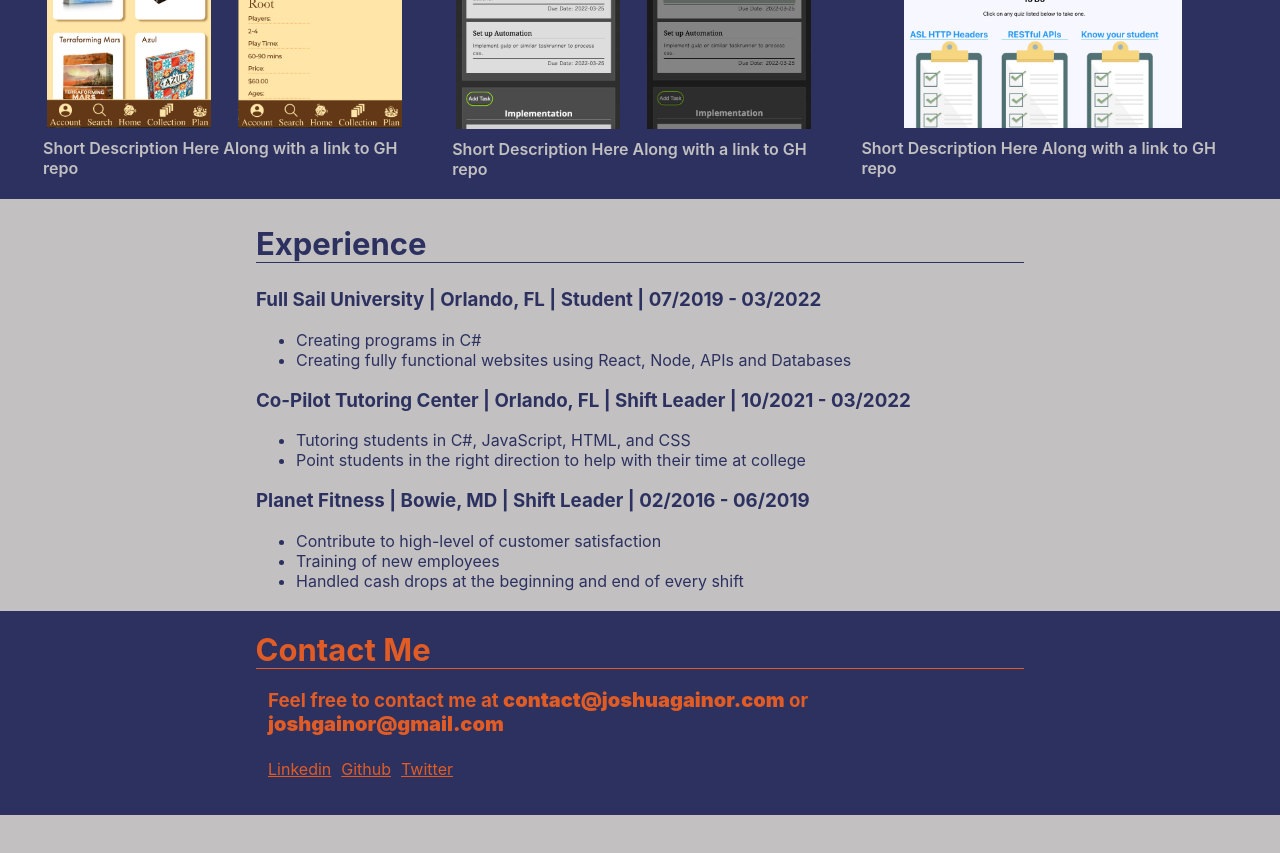
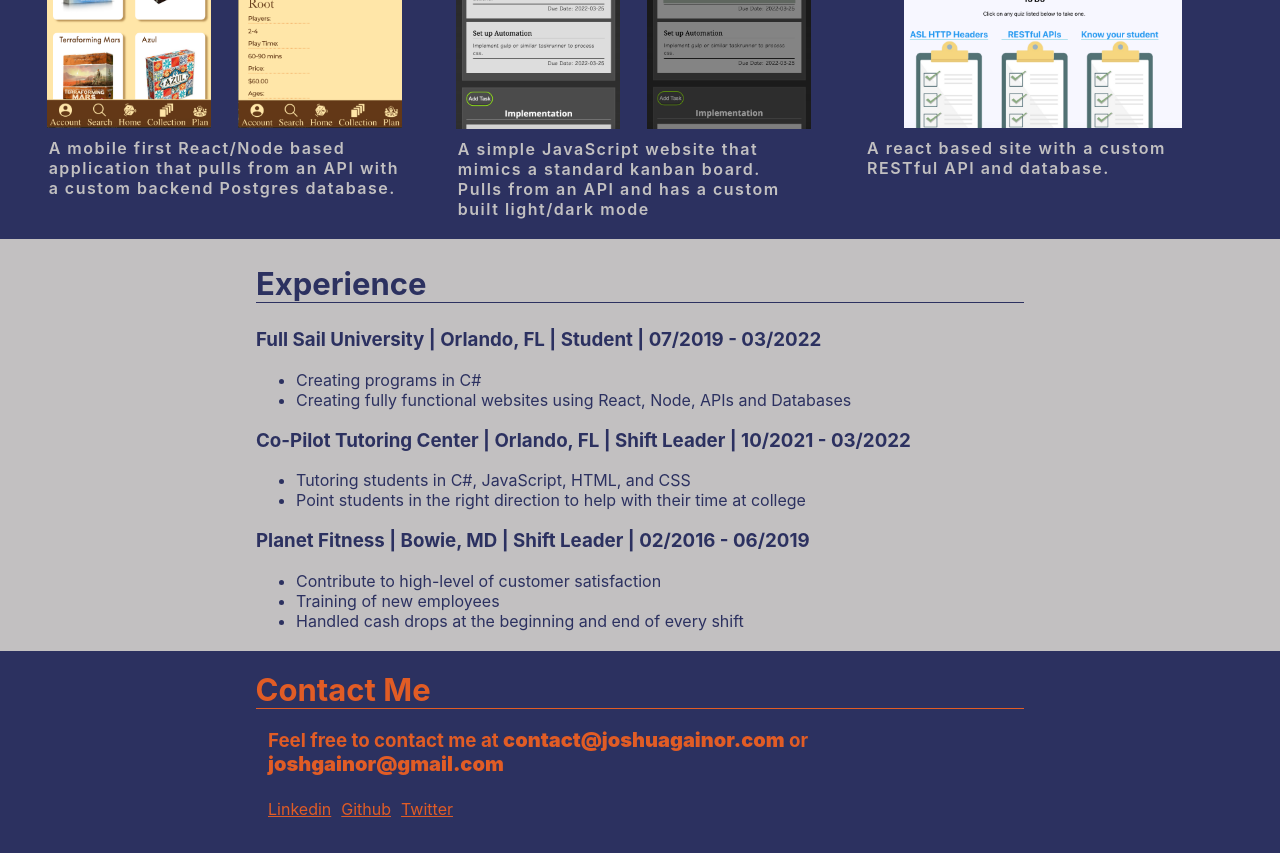
Before and after one commit to GainorJoshua-FS/DigitalPorfolio, a React (Create React App) app in the folder portfolio/: page / in a window 1280 px wide. Shown: the part 1060-1913 px from the top of the page. Before the commit the page ends 1875 px from the top, so only its background shows below. Built offline with nearby package versions, Linux system fonts and the light colour scheme.

Commit message:
Some styling changes in projects

```diff
--- a/portfolio/src/components/projects.js
+++ b/portfolio/src/components/projects.js
@@ -6,7 +6,7 @@
 import KanHome from '../images/KanbanHome.png'
 import KanNew from '../images/KanbanNew.png'
 import QuizHome from '../images/QuizHome.png'
-import QuizTest from '../images/QuizTest.png'
+// import QuizTest from '../images/QuizTest.png'
 
 function Projects() {
     return (
@@ -14,13 +14,13 @@
             <h2 style={styles.h2}>My Projects</h2>
             <div style={styles.div}>
                 <ProjectHelper
-                    title="Game Night Debut" src={GndHome} alt="A Boardgame app's home page" src2={GndInfo} alt2="A boardgame app's description page of a boardgame" desc="Short Description Here Along with a link to GH repo"
+                    title="Game Night Debut" src={GndHome} alt="A Boardgame app's home page" src2={GndInfo} alt2="A boardgame app's description page of a boardgame" desc="A mobile first React/Node based application that pulls from an API with a custom backend Postgres database."
                 />
                 <ProjectHelper
-                    title="JQG Kanban Board" src={KanHome} alt="A Kanban board website" src2={KanNew} alt2="The Kanban's new task screen" desc="Short Description Here Along with a link to GH repo"
+                    title="JQG Kanban Board" src={KanHome} alt="A Kanban board website" src2={KanNew} alt2="The Kanban's new task screen" desc="A simple JavaScript website that mimics a standard kanban board. Pulls from an API and has a custom built light/dark mode"
                 />
                 <ProjectHelperWide
-                    title="Quiz Taker" src={QuizHome} alt="A quiz taking site's homepage" desc="Short Description Here Along with a link to GH repo"
+                    title="Quiz Taker" src={QuizHome} alt="A quiz taking site's homepage" desc="A react based site with a custom RESTful API and database."
                 />
             </div>
         </section>
--- a/portfolio/src/helpers/ProjectHelper.js
+++ b/portfolio/src/helpers/ProjectHelper.js
@@ -32,7 +32,8 @@
         color: "#c2c0c1",
         fontSize: "16px",
         fontWeight: "600",
-        margin: " 10px 23px 0 23px"
+        margin: " 10px 7% 0 7%",
+        letterSpacing: "1.5px"
         // textAlign: "center"
     },
     div:{
--- a/portfolio/src/helpers/ProjectHelperWide.js
+++ b/portfolio/src/helpers/ProjectHelperWide.js
@@ -31,7 +31,8 @@
         color: "#c2c0c1",
         fontSize: "16px",
         fontWeight: "600",
-        margin: " 10px 23px 0 23px"
+        margin: " 10px 7% 0 7%",
+        letterSpacing: "1.5px"
         // textAlign: "center"
         // display: "flex",
         // alignItems: "stretch"
```
